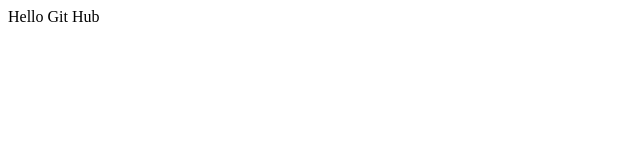
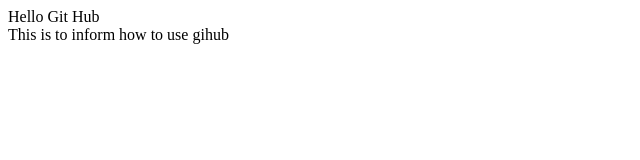
Before and after one commit to umarmemon1910/html-calculator, a plain HTML site: page index.html in a window 1280 px wide. Shown: the whole page, without its empty margins (0-640 px from the left). Drawn offline with Linux system fonts and the light colour scheme.

Commit message:
Added subheading

```diff
--- a/index.html
+++ b/index.html
@@ -7,5 +7,6 @@
 </head>
 <body>
     <div>Hello Git Hub</div>
+    <span>This is to inform how to use gihub</span>
 </body>
 </html>
```
